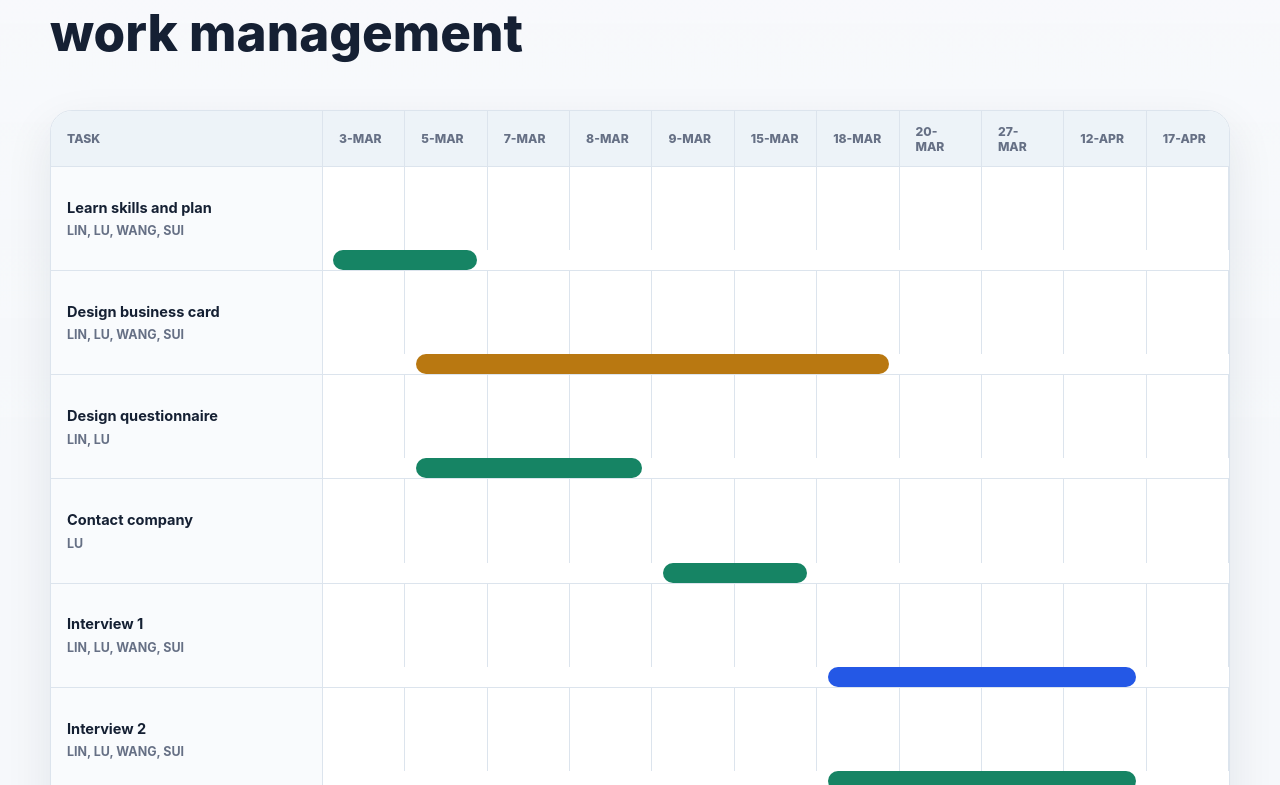
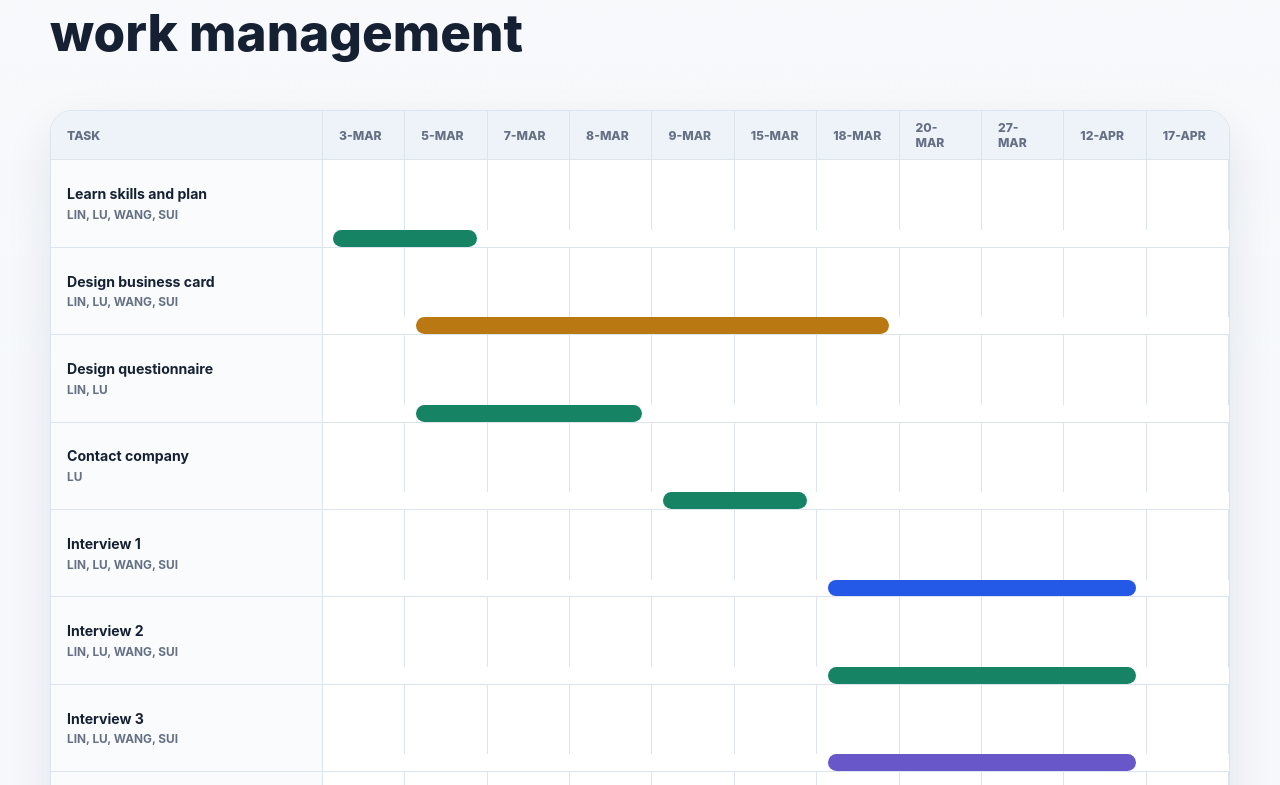
Before and after one commit to iryuko/ppei-b3-s2-oral-presentation, a React (Vite) app: page / in a window 1280 px wide. Shown: the part 2095-2880 px from the top of the page. Built offline with nearby package versions, Linux system fonts and the light colour scheme.

Commit message:
Tighten gantt chart density

```diff
--- a/src/styles/global.css
+++ b/src/styles/global.css
@@ -577,7 +577,7 @@ p {
 }
 
 .gantt__header div {
-  min-height: 3.4rem;
+  min-height: 3rem;
   display: flex;
   align-items: center;
   padding: 0 1rem;
@@ -604,7 +604,7 @@ p {
 }
 
 .gantt__task {
-  min-height: 5.2rem;
+  min-height: 4.35rem;
   display: flex;
   flex-direction: column;
   justify-content: center;
@@ -616,13 +616,13 @@ p {
 
 .gantt__task strong {
   color: var(--ink);
-  font-size: 0.91rem;
-  line-height: 1.35;
+  font-size: 0.88rem;
+  line-height: 1.28;
 }
 
 .gantt__task span {
   color: var(--muted);
-  font-size: 0.78rem;
+  font-size: 0.74rem;
   font-weight: 680;
 }
 
@@ -633,7 +633,7 @@ p {
 }
 
 .gantt__week-cell {
-  min-height: 5.2rem;
+  min-height: 4.35rem;
   border-right: 1px solid var(--line);
 }
 
@@ -643,7 +643,7 @@ p {
 
 .gantt__bar {
   align-self: center;
-  height: 1.25rem;
+  height: 1.05rem;
   margin: 0 0.65rem;
   border-radius: 999px;
   z-index: 1;
```
Also changed, not shown: 1 other file (tests, documents, lock files or other folders).
